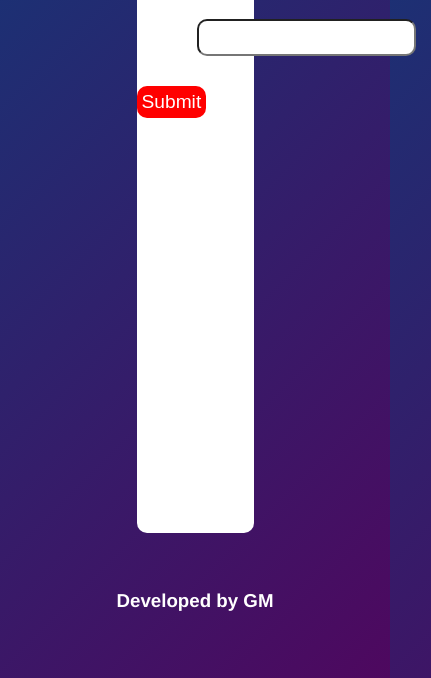
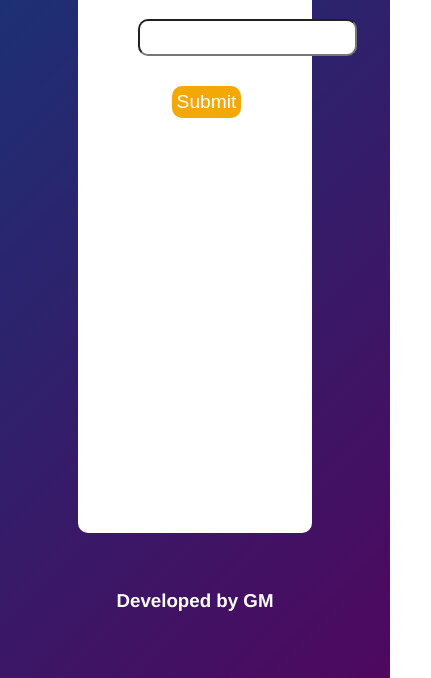
Before and after one commit to MustafaShf/Todo, a plain HTML site: page index.html in a window 390 px wide. Shown: the part 166-844 px from the top of the page, 431 px wide, since content can reach past the window. Drawn offline with Linux system fonts and the light colour scheme.

Commit message:
additions

```diff
--- a/index.html
+++ b/index.html
@@ -12,8 +12,8 @@
             <h3>Todo</h3>
         </div>
         <div class="inputSubmit">
-            <input type="text">
-            <button>Submit</button>
+            <input type="text" >
+            <button class="submit">Submit</button>
         </div>
         <div class="list">
             <ul id="list" >
--- a/style.css
+++ b/style.css
@@ -74,3 +74,20 @@ footer h3{
     font-weight: 1000;
 
 }
+@media (max-width:610px) {
+
+    button{
+        background-color: #f3a805;
+    }
+    .MainTodoBox{
+        width: 60vw;
+
+    }
+    .submit{
+       margin: 0% 40%;
+    }
+
+  }
+  @media (min-width:1050px) and (max-width:1472px) {
+
+  }
```
